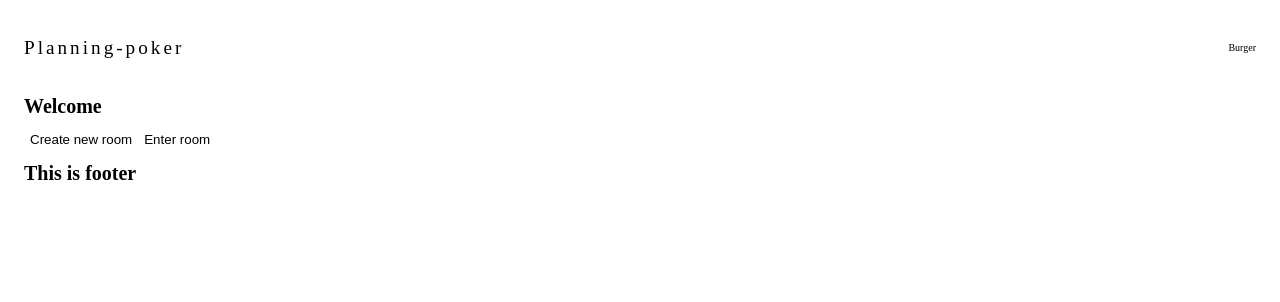
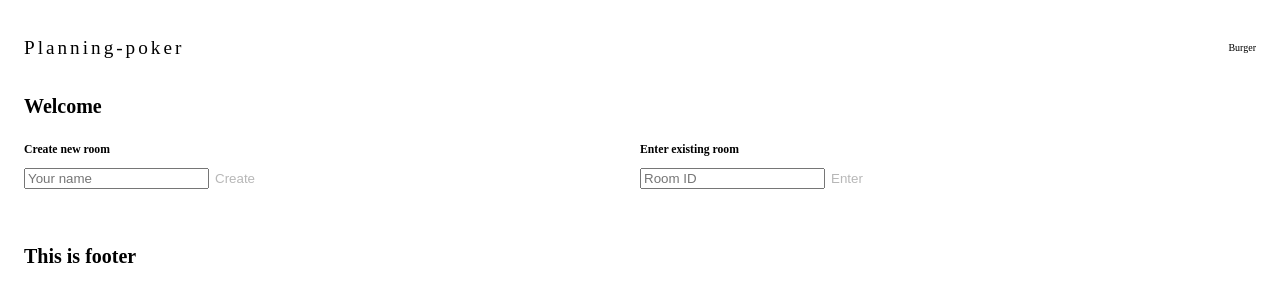
Before and after one commit to Dmytro-Morsch/planning-poker, a React (Vite) app: page / in a window 1280 px wide. Shown: the top 302 px of the page. Built offline with nearby package versions, Linux system fonts and the light colour scheme; a web font is replaced by a local one.

Commit message:
Rewrite home page

```diff
--- a/src/App.jsx
+++ b/src/App.jsx
@@ -7,7 +7,6 @@ import './App.css';
 
 function App() {
     return (
-        <>
         <Routes>
             <Route path="/" element={<MainLayout/>}>
                 <Route path="/" element={<Home/>}/>
@@ -15,7 +14,6 @@ function App() {
                 <Route path="*" element={<h1>Not Found</h1>}/>
             </Route>
         </Routes>
-        </>
     );
 }
 
--- a/src/components/Home/Home.jsx
+++ b/src/components/Home/Home.jsx
@@ -1,52 +1,55 @@
-import {useCallback, useState} from "react";
+import {useState} from "react";
 import {useNavigate} from "react-router-dom";
-
-import {EnterOneFieldPopup} from "../";
 import api from "../../api.js";
 
 function Home() {
+    const navigate = useNavigate();
+    const [playerName, setPlayerName] = useState();
     const [roomId, setRoomId] = useState();
-    const [playerName, setPlayerName] = useState();
-    const [isCreateRoomPopupVisible, setIsCreateRoomPopupVisible] = useState(false);
-    const [isEnterRoomPopupVisible, setIsEnterRoomPopupVisible] = useState(false);
+    const [loading, setLoading] = useState(false);
 
-    const navigate = useNavigate();
+    const onCreateRoom = (event) => {
+        event.preventDefault();
+        setLoading(true)
+        if (playerName) {
+            api.createRoom(playerName).then(response => {
+                setLoading(false)
+                const room = {roomId: response.roomId, playerId: response.playerId, playerName}
+                localStorage.setItem(response.roomId, JSON.stringify(room));
+                navigate(`/room/${response.roomId}`);
+            });
+        }
+    }
 
-    const changeRoomId = useCallback(event => setRoomId(event.target.value), []);
-    const changePlayerName = useCallback(event => setPlayerName(event.target.value), []);
-
-    const enterToRoom = useCallback(() => navigate(`room/${roomId}`), [navigate, roomId]);
-    const createRoom = useCallback(() => {
-        console.log("Create room")
-        api.createRoom(playerName).then(result => {
-            console.log(result);
-            localStorage.setItem("playerId", result.playerId);
-            navigate(`/room/${result.roomId}`);
-        });
-    }, [navigate, playerName]);
+    const onEnterRoom = (event) => {
+        event.preventDefault();
+        setLoading(true)
+        if (roomId) {
+            setLoading(false)
+        }
+    }
 
     return (
-        <>
+        <div>
             <h1>Welcome</h1>
-            <div className="buttons">
-                <button onClick={() => setIsCreateRoomPopupVisible(true)}>Create new room</button>
-                <button onClick={() => setIsEnterRoomPopupVisible(true)}>Enter room</button>
+
+            <div style={{display: 'flex'}}>
+                <div style={{flex: '50%', height: "100px"}}>
+                    <h3>Create new room</h3>
+                    <form onSubmit={onCreateRoom}>
+                        <input type="text" placeholder="Your name" onChange={e => setPlayerName(e.target.value)}/>
+                        <button type="submit" disabled={!playerName || loading}>Create</button>
+                    </form>
+                </div>
+                <div style={{flex: '50%', height: "100px"}}>
+                    <h3>Enter existing room</h3>
+                    <form onSubmit={onEnterRoom}>
+                        <input type="text" placeholder="Room ID" onChange={e => setRoomId(e.target.value)}/>
+                        <button type="submit" disabled={!roomId || loading}>Enter</button>
+                    </form>
+                </div>
             </div>
-
-            {isCreateRoomPopupVisible &&
-                <div>
-                    <label>Display name:</label>
-                    <EnterOneFieldPopup inputValue={playerName} onChange={changePlayerName} onClick={createRoom}/>
-                </div>
-            }
-
-            {isEnterRoomPopupVisible &&
-                <div>
-                    <label>Room:</label>
-                    <EnterOneFieldPopup inputValue={roomId} onChange={changeRoomId} onClick={enterToRoom}/>
-                </div>
-            }
-        </>
+        </div>
     );
 }
 
```
Lines whose indentation alone changed are shown as unchanged.
